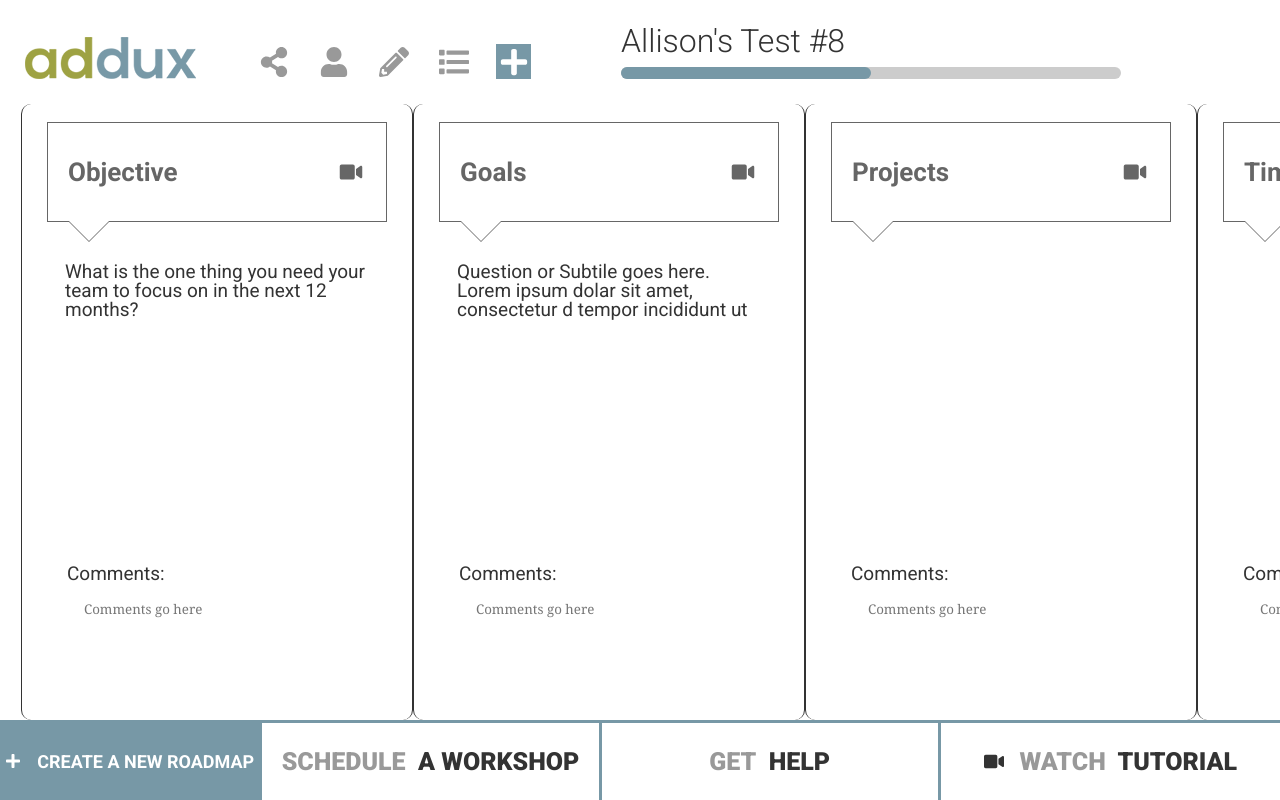
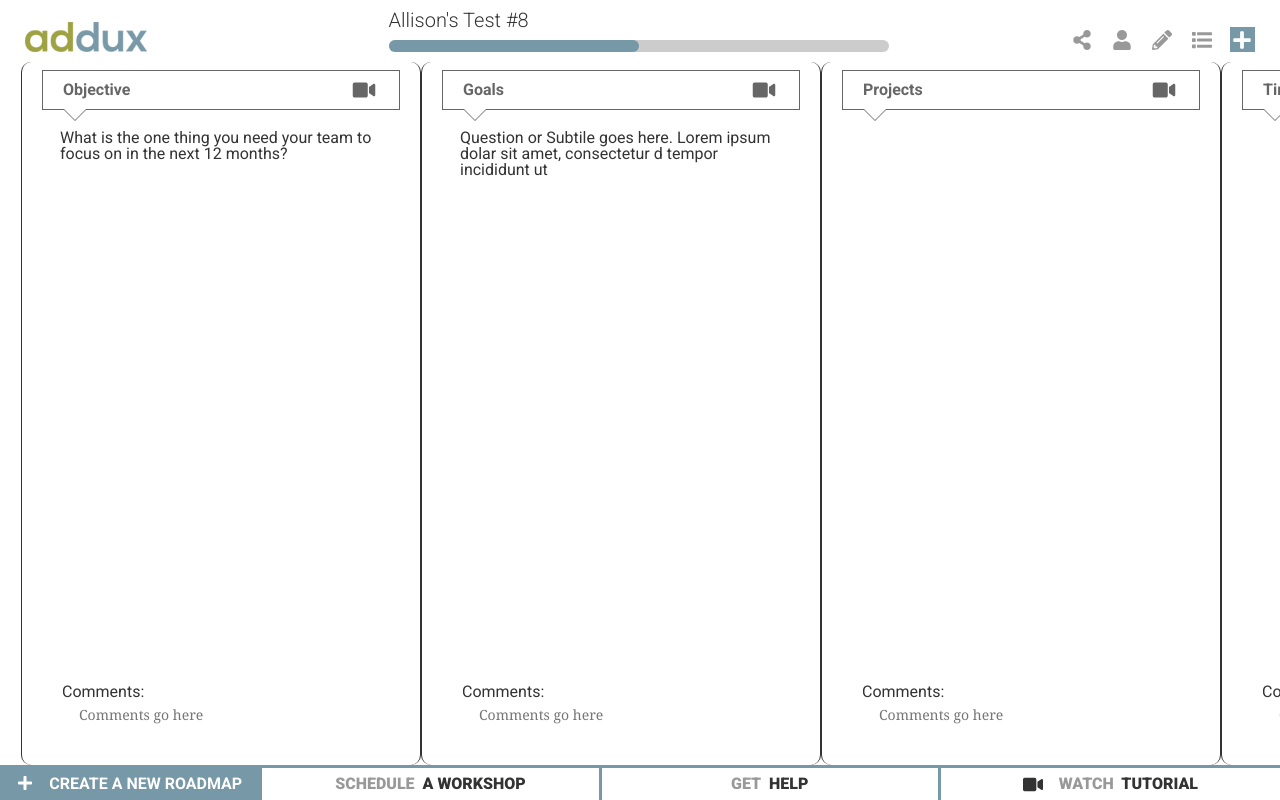
Before and after one commit to thisisjonpelc/addux-front-end, a website: page index.html in a window 1280 px wide. Drawn offline with Linux system fonts and the light colour scheme.

Commit message:
vertically compressed elements

```diff
--- a/index.html
+++ b/index.html
@@ -16,6 +16,11 @@
         <div class="app">
             <header class="header">
                 <img src="img/addux-logo.png" class="logo">
+
+                <div class="info-box">
+                    <h1 class="info-box__title">Allison's Test #8</h1>
+                    <div class="info-box__progress-bar"></div>
+                </div>
 
                 <nav class="app-nav">
                     <div class="app-nav__icon-box">
@@ -45,11 +50,6 @@
                         </svg>
                     </div>
                 </nav>
-
-                <div class="info-box">
-                    <h1 class="info-box__title">Allison's Test #8</h1>
-                    <div class="info-box__progress-bar"></div>
-                </div>
 
             </header>
 
--- a/sass/base/_typography.scss
+++ b/sass/base/_typography.scss
@@ -2,11 +2,3 @@ body{
     font-family: "Roboto", sans-serif;
     color:$gray-darker;
 }
-
-.info-box{
-
-    &__title{
-        font-size: 3.2rem;
-        font-weight: 300;
-    }
-}
--- a/sass/components/_app-nav.scss
+++ b/sass/components/_app-nav.scss
@@ -1,19 +1,18 @@
 .app-nav{
     display:flex;
     fill: $gray-base;
-    margin-right: 9rem;
 
 
     &__icon-box{
 
         align-items:center;
         display:flex;
-        height:3.5rem;
-        width:3.5rem;
+        height:2.5rem;
+        width:2.5rem;
 
 
         &:not(:last-child){
-            margin-right:2.5rem;
+            margin-right:1.5rem;
         }
 
         &:hover{
@@ -34,8 +33,8 @@
 
 
     &__icon{
-        height: 3rem;
-        width: 3rem;
+        height: 2rem;
+        width: 2rem;
         fill: inherit;
         margin: 0 auto;
 
--- a/sass/components/_column-header.scss
+++ b/sass/components/_column-header.scss
@@ -4,8 +4,8 @@
     border: 1px solid $gray-medium;
     color: $gray-medium;
     display:flex;
-    height:10rem;
-    margin-bottom:4rem;
+    height:4rem;
+    margin-bottom:2rem;
     padding:0 2rem;
     position:relative;
 
@@ -16,7 +16,7 @@
     }
 
     &__text{
-        font-size:2.6rem;
+        font-size:1.6rem;
         margin-right:auto;
         font-weight:700;
     }
@@ -35,12 +35,12 @@
     &:after{
         left:2.1rem;
         border-color: #fff transparent transparent transparent;
-        border-width:2rem;
+        border-width:1.1rem;
     }
 
     &:before{
         left:2rem;
         border-color:$gray-medium transparent transparent transparent;
-        border-width:2.1rem;
+        border-width:1.2rem;
     }
 }
--- a/sass/components/_column.scss
+++ b/sass/components/_column.scss
@@ -5,11 +5,11 @@
     display:flex;
     flex-direction:column;
     flex-shrink: 0;
-    padding: 1.8rem 2.5rem;
-    width: 39.2rem;
+    padding: .8rem 2rem;
+    width: 40rem;
 
     &__question{
-        font-size:1.9rem;
+        font-size:1.6rem;
         padding:0 1.8rem;
     }
 }
--- a/sass/components/_comments-form.scss
+++ b/sass/components/_comments-form.scss
@@ -5,17 +5,18 @@
 
     &__label{
         display:block;
-        font-size:1.9rem;
-        margin-bottom: 1.7rem;
+        font-size:1.6rem;
+        margin-bottom: .5rem;
     }
 
     &__comments{
         font-family: "Georgia", serif;
+        font-size:1.4rem;
         width:calc(100% - 1.7rem);
         resize:none;
         margin-left: 1.7rem;
         border:none;
-        height:10rem;
+        height:5rem;
 
         &:focus{
             outline-color:$gray-darker;
--- a/sass/components/_info-box.scss
+++ b/sass/components/_info-box.scss
@@ -2,6 +2,8 @@
 
     &__title{
         margin-bottom:1rem;
+        font-size: 2rem;
+        font-weight: 300;
     }
 
     &__progress-bar{
--- a/sass/components/_logo.scss
+++ b/sass/components/_logo.scss
@@ -1,4 +1,4 @@
 .logo{
-    height:4.2rem;
+    height:3rem;
     margin-right:6rem;
 }
--- a/sass/pages/_app.scss
+++ b/sass/pages/_app.scss
@@ -8,8 +8,9 @@
     //height: 10rem;
     //background-color:blue;
     display: flex;
-    padding: 2.5rem;
+    padding: 1rem 2.5rem;
     align-items: flex-end;
+    justify-content: space-between;
 }
 
 .main-content{
@@ -21,7 +22,7 @@
 }
 
 .footer{
-    height: 8rem;
+    height: 3.5rem;
     display:flex;
 
     border-top: .3rem solid $brand-primary;
@@ -35,7 +36,7 @@
         cursor: pointer;
         display:flex;
         fill: $gray-darker;
-        font-size:2.5rem;
+        font-size:1.6rem;
         font-weight: 900;
         justify-content: center;
         text-transform: uppercase;
@@ -45,7 +46,7 @@
             background-color:$brand-primary;
             color:white;
             fill:white;
-            font-size:1.8rem;
+            font-size:1.6rem;
             font-weight:700;
             width:20.5%;
         }
```
Also changed, not shown: css/style.css.
